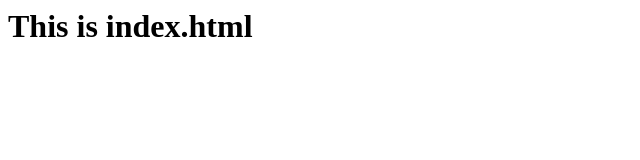
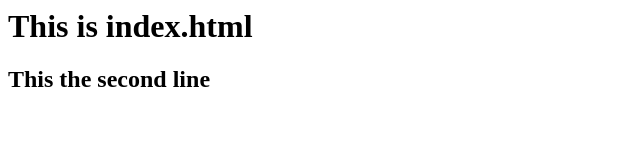
Before and after one commit to Azureacademy08/flipkart, a plain HTML site: page index.html in a window 1280 px wide. Shown: the whole page, without its empty margins (0-640 px from the left). Drawn offline with Linux system fonts and the light colour scheme.

Commit message:
updated index.html

```diff
--- a/index.html
+++ b/index.html
@@ -1 +1,2 @@
 <h1/> This is index.html <h1/>
+<h2/> This the second line <h2/>
```
